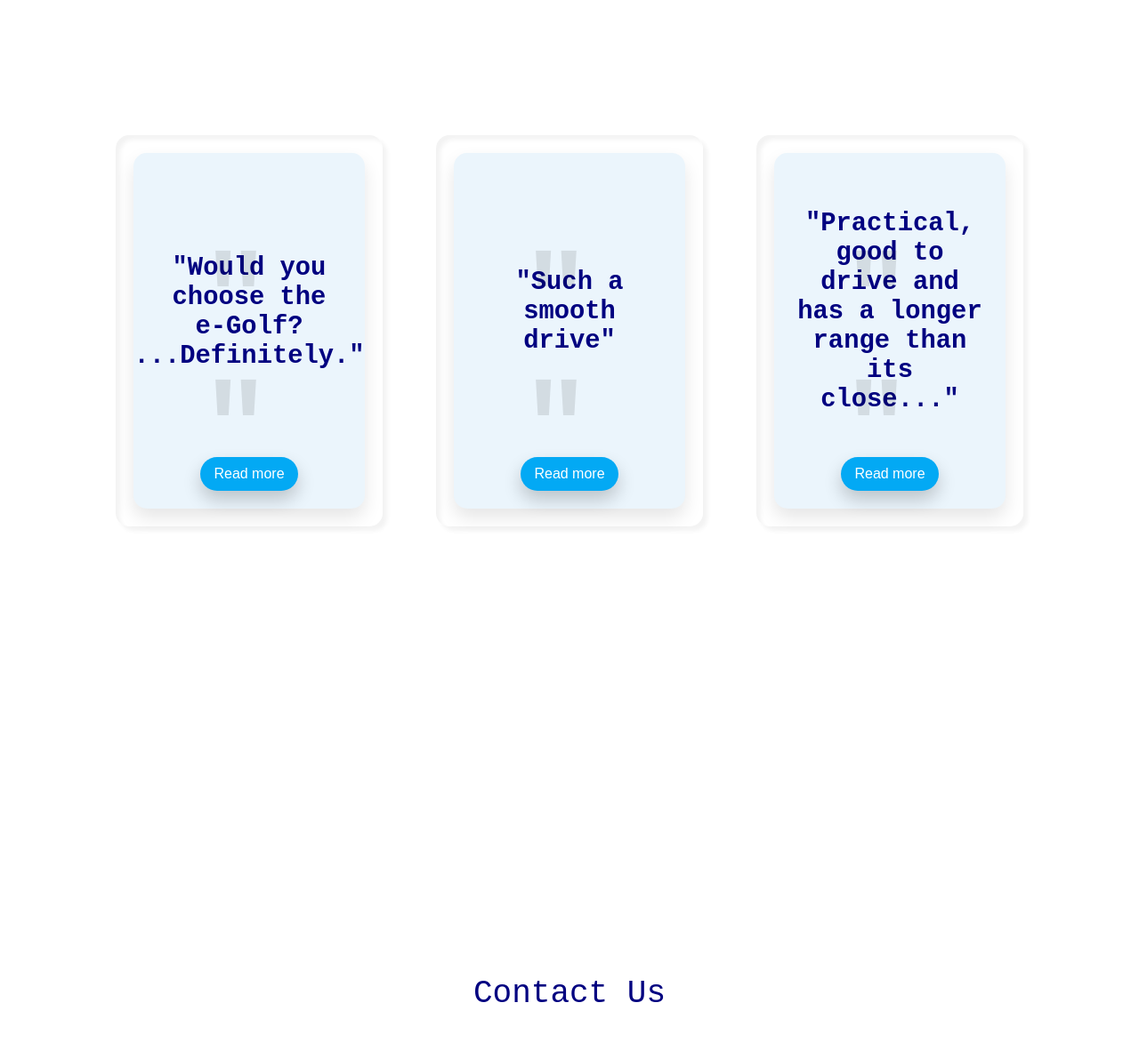
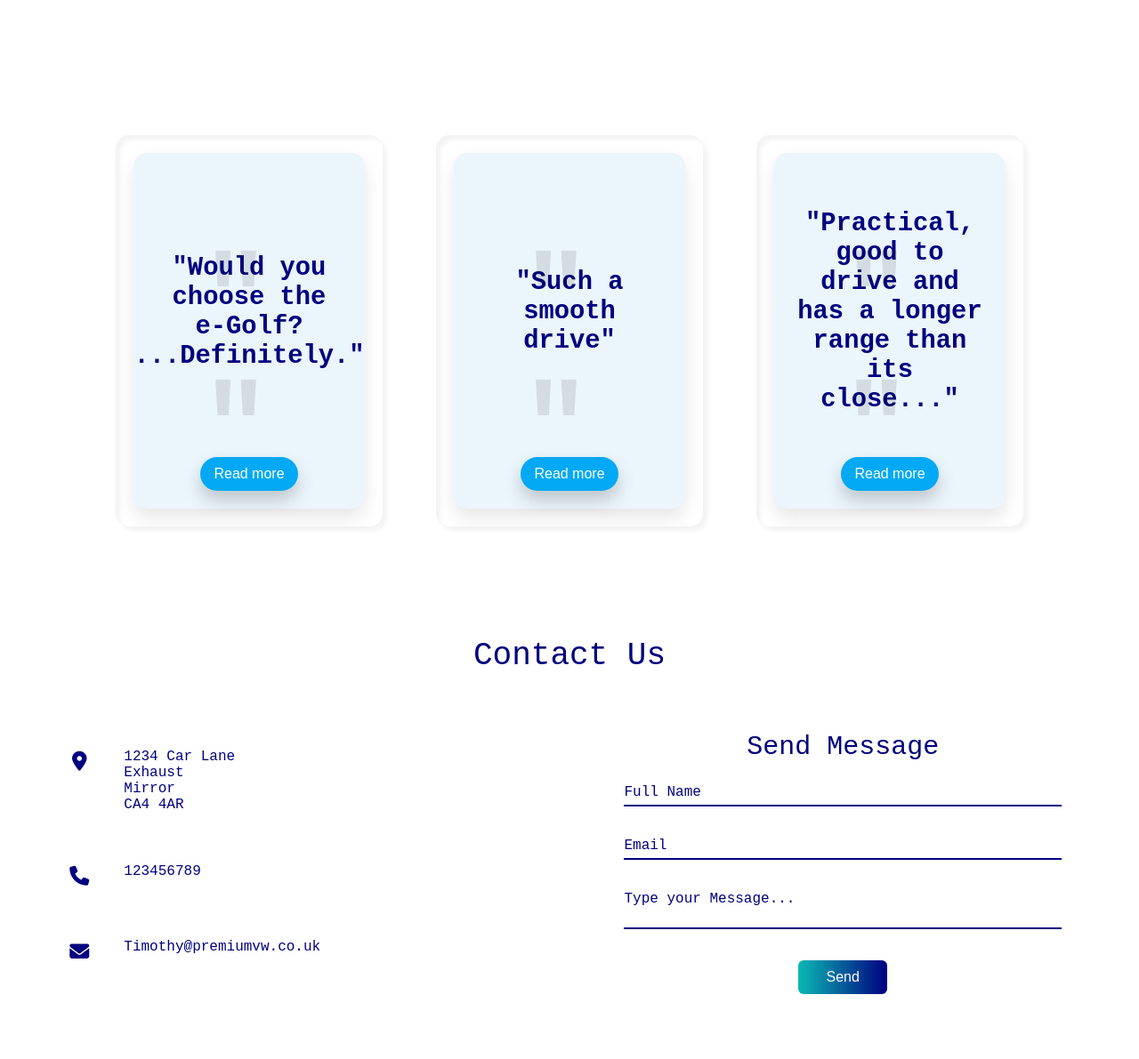
Before and after one commit to t111mll/PremiumVW-website, a plain HTML site: page index.html in a window 1280 px wide. Shown: the part 2063-3254 px from the top of the page at 89% size. Drawn offline with Linux system fonts and the light colour scheme.

Commit message:
Add files via upload

```diff
--- a/style.css
+++ b/style.css
@@ -139,7 +139,7 @@ main {
 }
 
 /*--------------------landing media queries*/
-@media only screen and (max-width:675px) {
+@media only screen and (max-width:800px) {
 
     /*media navigation*/
 
@@ -389,7 +389,6 @@ main {
     position: relative;
     padding-top: 5%;
     width: 100%;
-    min-height: 100vh;
 }
 .testimonials_container {
     display: flex;
@@ -476,7 +475,6 @@ main {
 
 /*---------------------------------------------contact*/
 .contact {
-    min-height: 100vh;
     position: relative;
     padding: 2%;
     display: flex;
```
